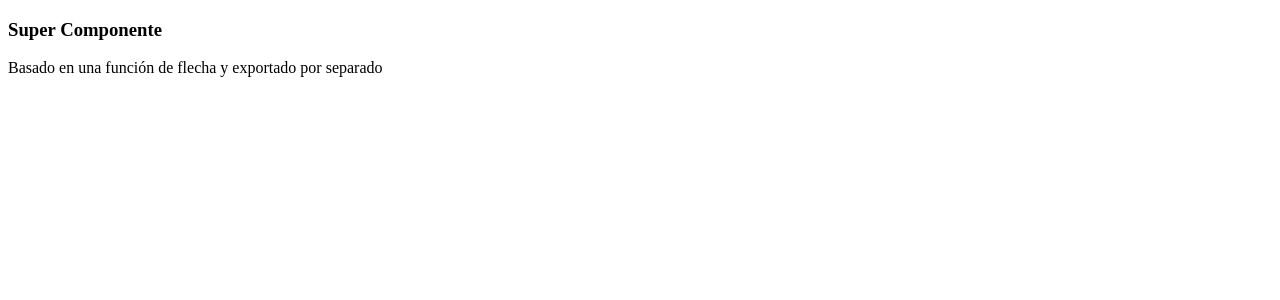
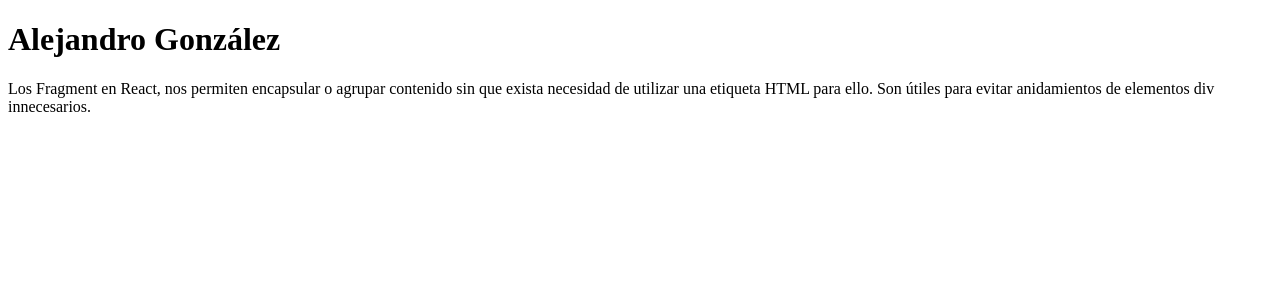
Before and after one commit to alejandro-gonzalez-reyes/react-counter-app, a React (Vite) app: page / in a window 1280 px wide. Shown: the top 300 px of the page. Built offline with nearby package versions, Linux system fonts and the light colour scheme.

Commit message:
fragmentos en react

```diff
--- /dev/null
+++ b/src/FirstApp.jsx
@@ -0,0 +1,10 @@
+// Componente FirstApp
+export const FirstApp = () => {
+  return (
+    // Fragmento <> en React
+    <>
+        <h1>Alejandro González</h1>
+        <p>Los Fragment en React, nos permiten encapsular o agrupar contenido sin que exista necesidad de utilizar una etiqueta HTML para ello. Son útiles para evitar anidamientos de elementos div innecesarios.</p>
+    </>
+  )
+}
--- a/src/main.jsx
+++ b/src/main.jsx
@@ -6,7 +6,8 @@ import ReactDOM from 'react-dom/client'
 // import App from './App';
 // import ComponentePrincipal from './ComponentePrincipal';
 // import { MiOtroComponentePrincipal } from './ComponentePrincipal';
-import { SuperComponente } from './ComponentePrincipal';
+// import { SuperComponente } from './ComponentePrincipal';
+import { FirstApp } from './FirstApp';
 
 
 // Renderizar aplicación de React en algún nodo de nuestro documento HTML principal
@@ -15,6 +16,7 @@ ReactDOM.createRoot(document.getElementById('root')).render(
         {/* <App /> */}
         {/* <ComponentePrincipal /> */}
         {/* <MiOtroComponentePrincipal /> */}
-        <SuperComponente />
+        {/* <SuperComponente /> */}
+        <FirstApp />
     </React.StrictMode>
 );
```
